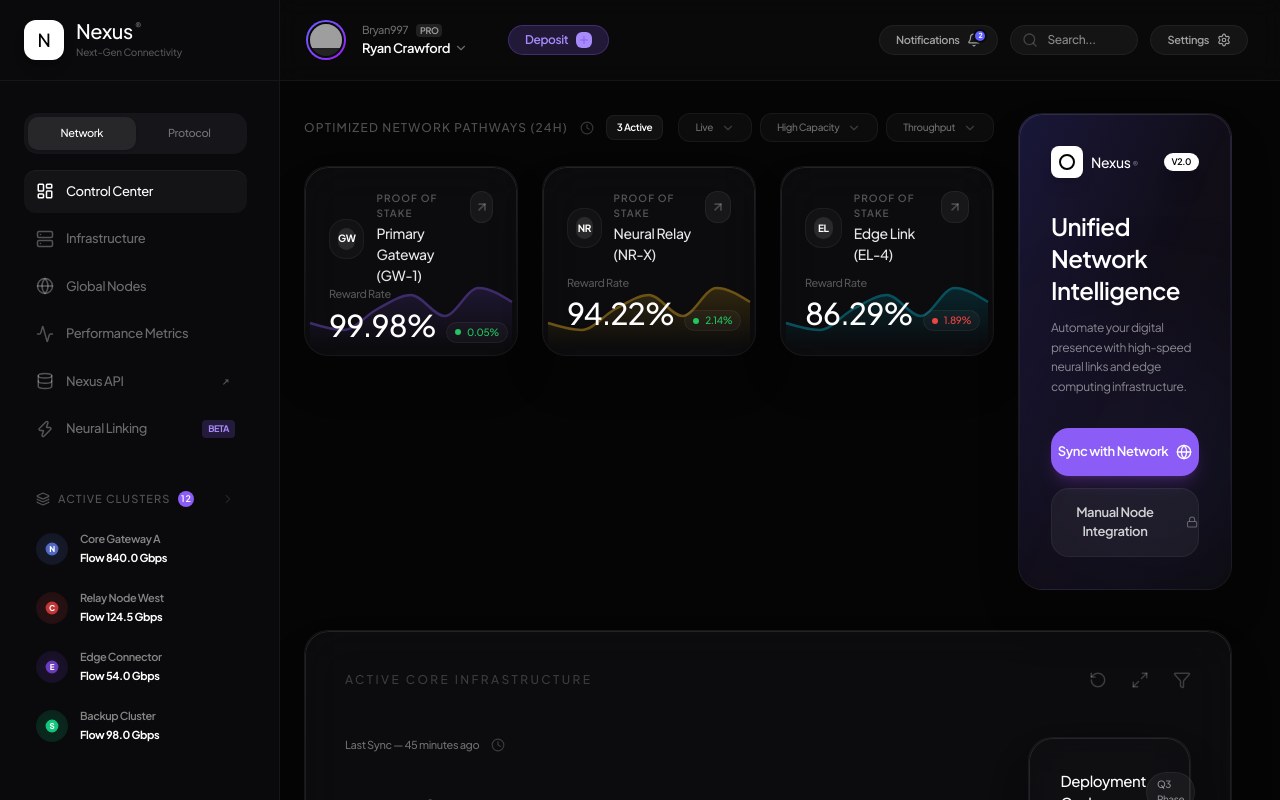
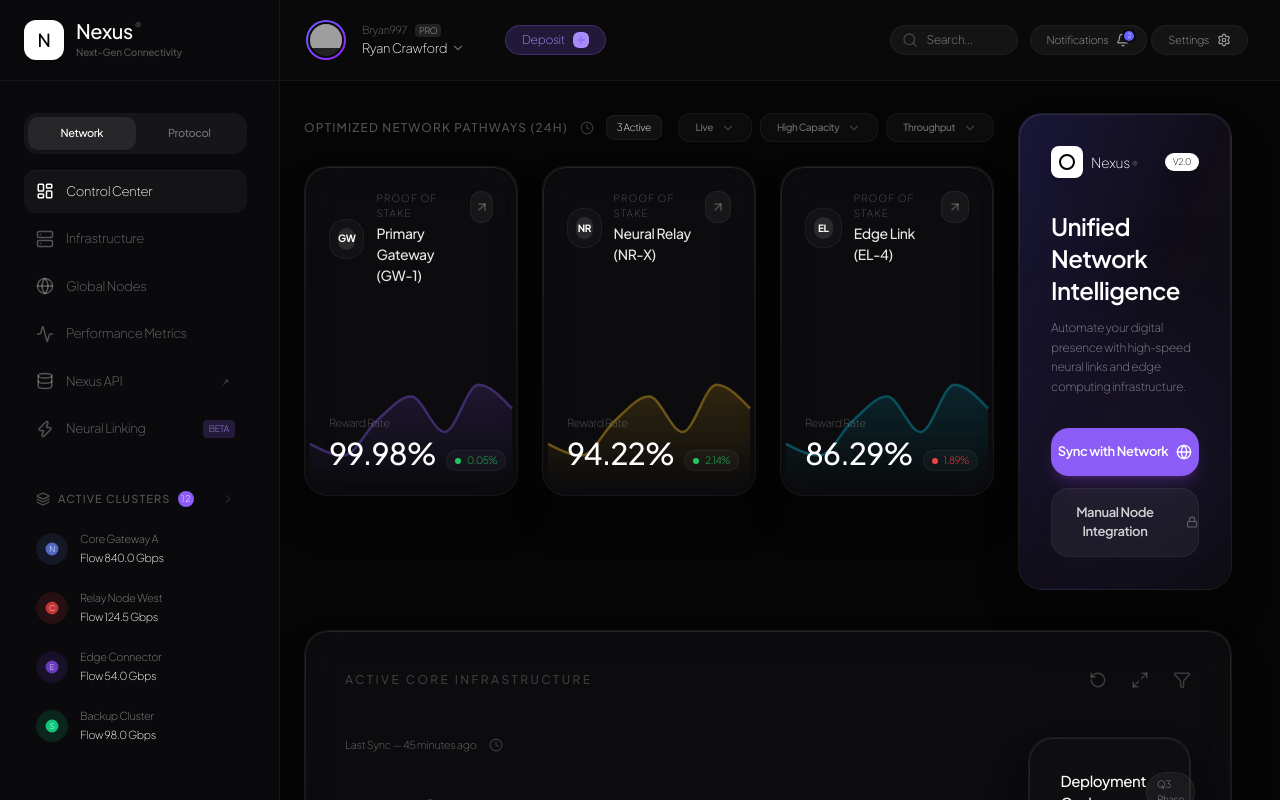
Before and after one commit to sebastianvasquezechavarria1234/nexus, a Next.js app: page / in a window 1280 px wide. Shown: the top 800 px of the page. Built offline with nearby package versions, Linux system fonts and the light colour scheme; grey boxes are pictures that could not be loaded.

Commit message:
feat: update globals, AssetCard and TopBar styles

```diff
--- a/src/app/globals.css
+++ b/src/app/globals.css
@@ -14,8 +14,13 @@
 }
 
 body {
-  @apply bg-[#0a0a0c] text-white antialiased tracking-tight;
+  @apply bg-[#0a0a0c] text-white antialiased tracking-tight font-thin;
   font-family: var(--font-plus-jakarta), system-ui, sans-serif;
+}
+
+/* Ultra-thin for all small text labels and descriptions */
+p, span, label, small, .text-xs, input::placeholder {
+  font-weight: 100;
 }
 
 /* Efecto de borde con luz superior como en la imagen */
--- a/src/components/dashboard/AssetCard.tsx
+++ b/src/components/dashboard/AssetCard.tsx
@@ -16,7 +16,7 @@ interface AssetCardProps {
 
 export default function AssetCard({ name, symbol, rewardRate, change, isUp, chartData, color }: AssetCardProps) {
   return (
-    <div className="glass p-6 flex flex-col justify-between h-[190px] relative overflow-hidden group cursor-pointer">
+    <div className="glass p-6 flex flex-col justify-between h-[330px] relative overflow-hidden group cursor-pointer">
       <div className="flex justify-between items-start z-10">
         <div className="flex items-center gap-3">
           <div className="w-10 h-10 rounded-2xl bg-white/[0.03] border border-white/[0.05] flex items-center justify-center p-2 group-hover:bg-white/[0.08] transition-all">
@@ -45,7 +45,7 @@ export default function AssetCard({ name, symbol, rewardRate, change, isUp, char
         </div>
       </div>
 
-      <div className="absolute inset-x-0 bottom-[-1px] h-20 w-full opacity-40 group-hover:opacity-70 transition-all">
+      <div className="absolute inset-x-0 bottom-[-1px] h-32 w-full opacity-40 group-hover:opacity-70 transition-all">
         <ResponsiveContainer width="100%" height="100%">
           <AreaChart data={chartData}>
             <defs>
--- a/src/components/layout/TopBar.tsx
+++ b/src/components/layout/TopBar.tsx
@@ -36,14 +36,6 @@ export default function TopBar() {
       </div>
 
       <div className="flex items-center gap-3">
-        <button className="flex items-center gap-2 bg-white/5 border border-white/5 px-4 py-1.5 rounded-full text-[11px] font-semibold text-white/60 hover:bg-white/10 transition-colors relative">
-          Notifications
-          <div className="relative">
-            <Bell size={14} />
-            <span className="absolute -top-1 -right-1.5 w-3.5 h-3.5 bg-indigo-500 rounded-full border-2 border-[#0a0a0c] text-[7px] text-white flex items-center justify-center font-bold">2</span>
-          </div>
-        </button>
-
         <div className="relative group">
           <Search className="absolute left-3 top-1/2 -translate-y-1/2 text-white/20 group-focus-within:text-white/40" size={16} />
           <input
@@ -53,10 +45,21 @@ export default function TopBar() {
           />
         </div>
 
-        <button className="flex items-center gap-2 bg-white/5 border border-white/5 px-4 py-1.5 rounded-full text-[11px] font-semibold text-white/60 hover:bg-white/10 transition-colors">
-          Settings
-          <Settings size={14} />
-        </button>
+        {/* Grouped Notifications + Settings */}
+        <div className="flex items-center gap-1">
+          <button className="flex items-center gap-2 bg-white/5 border border-white/5 px-4 py-1.5 rounded-full text-[11px] font-thin text-white/60 hover:bg-white/10 transition-colors relative">
+            Notifications
+            <div className="relative">
+              <Bell size={14} />
+              <span className="absolute -top-1 -right-1.5 w-3.5 h-3.5 bg-indigo-500 rounded-full border-2 border-[#0a0a0c] text-[7px] text-white flex items-center justify-center font-bold">2</span>
+            </div>
+          </button>
+
+          <button className="flex items-center gap-2 bg-white/5 border border-white/5 px-4 py-1.5 rounded-full text-[11px] font-thin text-white/60 hover:bg-white/10 transition-colors">
+            Settings
+            <Settings size={14} />
+          </button>
+        </div>
       </div>
     </header>
   );
```
